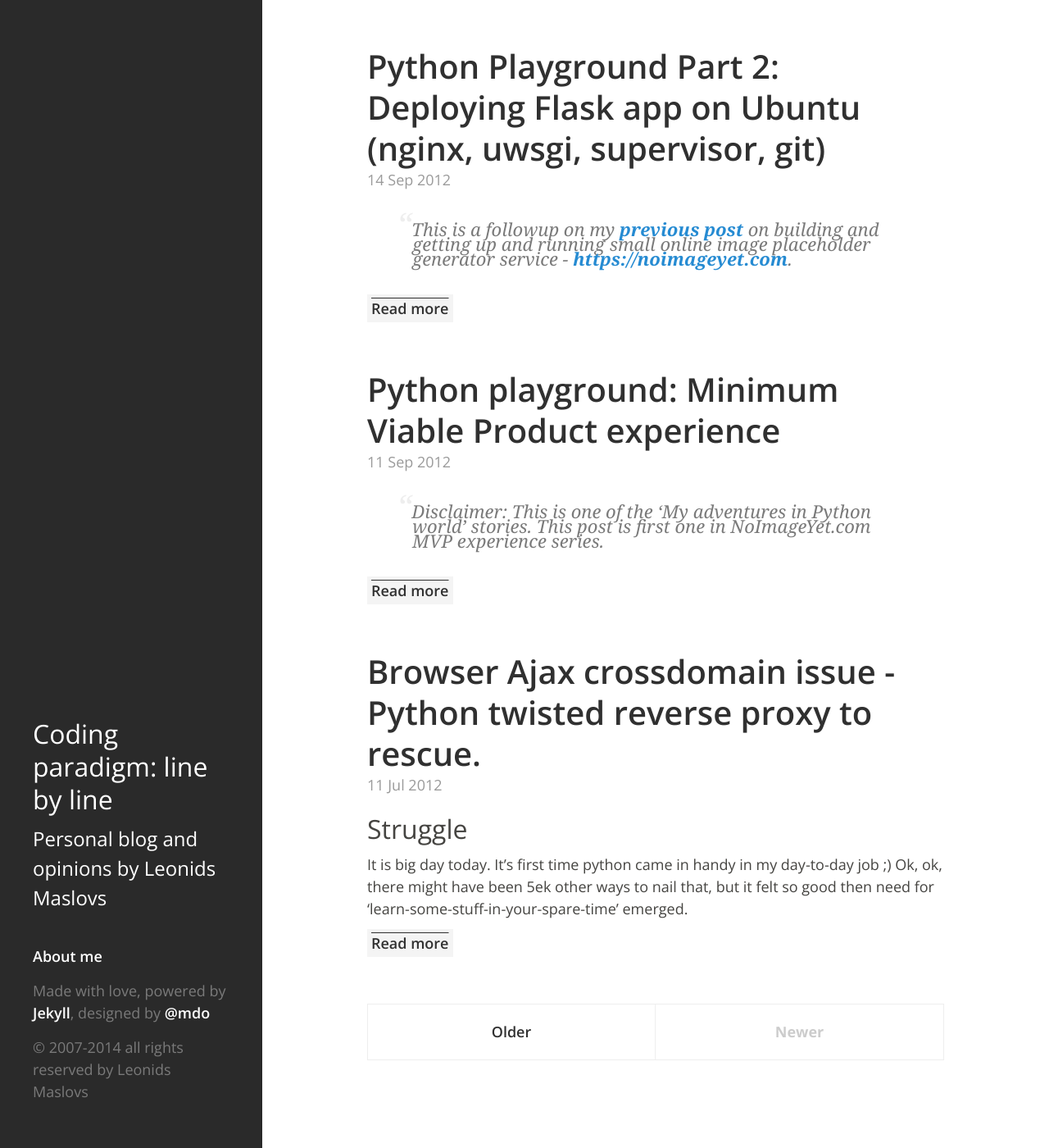
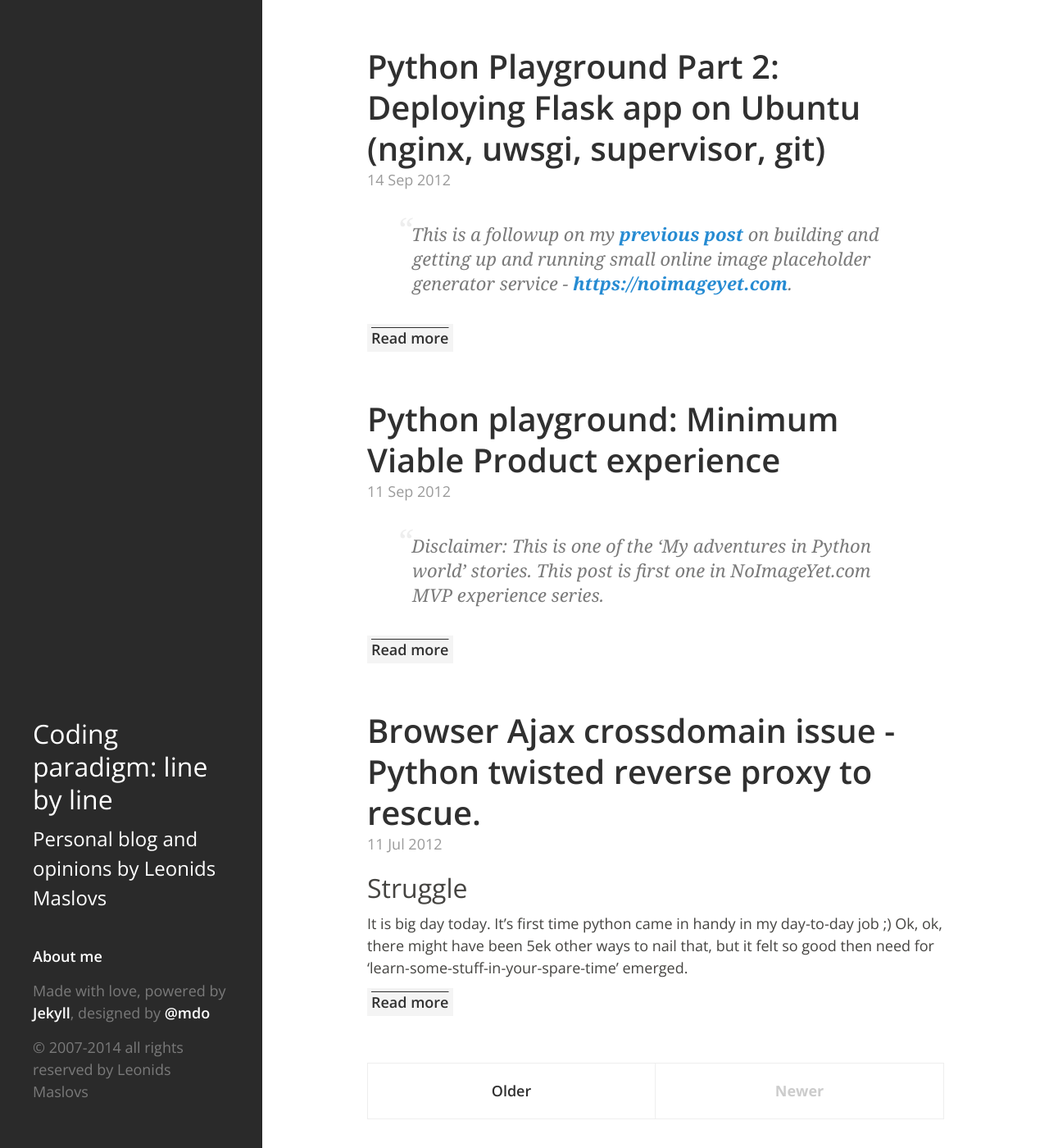
Before and after one commit to leonardinius/leonardinius.github.io, a Jekyll site: the page built from index.html, in a window 1280 px wide and 1400 px high, scrolled down 698 px. Shown: the whole window at 82% size. Built offline with Jekyll 4.4.1, drawn with Linux system fonts in a browser that asks for light colours; Markdown is read by kramdown in place of the engine named in the settings; the list of posts is cut into pages by our own code.

Commit message:
Blockquotes line-height increased (visual appeal)

```diff
--- a/public/css/hyde.css
+++ b/public/css/hyde.css
@@ -161,7 +161,7 @@ blockquote p {
   text-indent: -0.4em;
   font-size: 22px;
   font-weight: 300;
-  line-height: 18px;
+  line-height: 30px;
   font-style: italic;
 }
 blockquote p:before {
```
